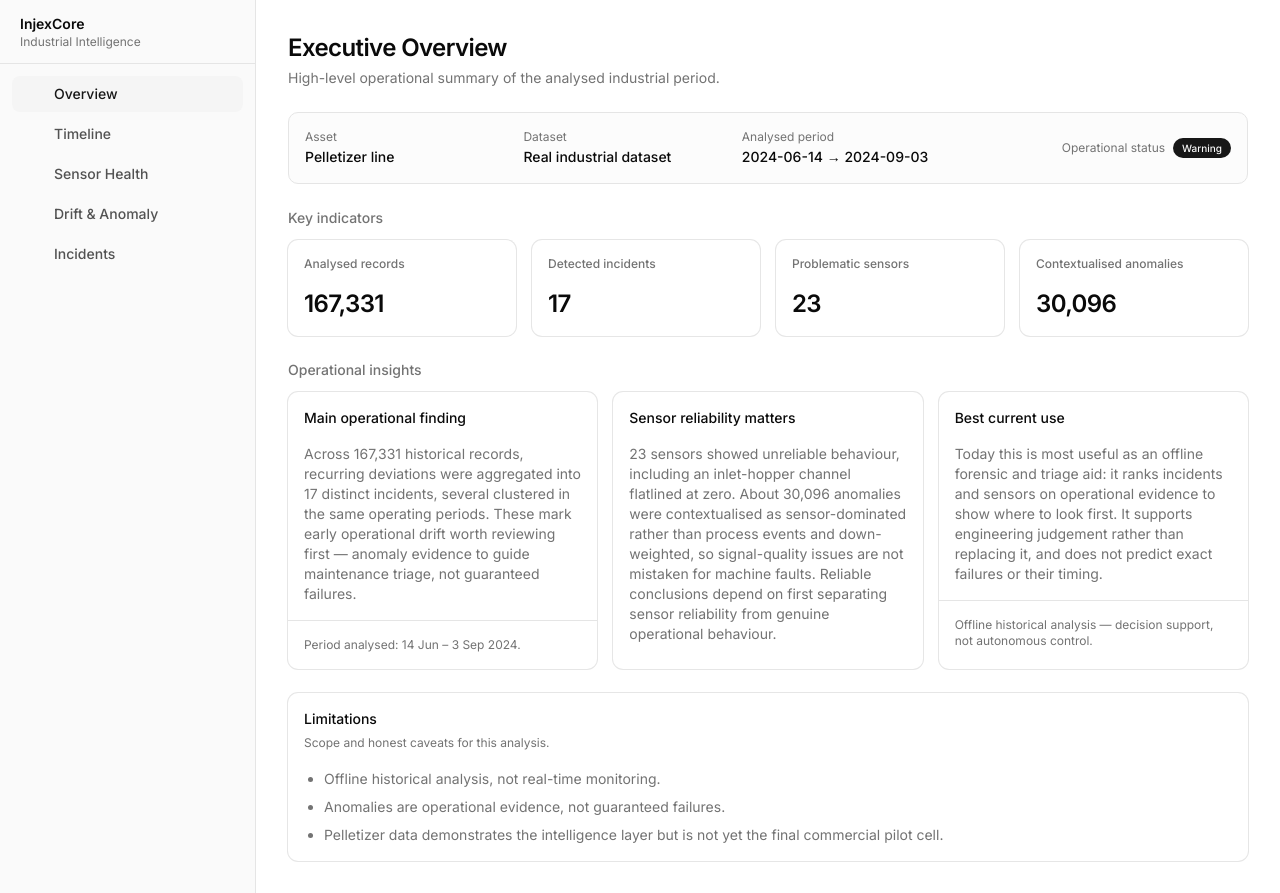
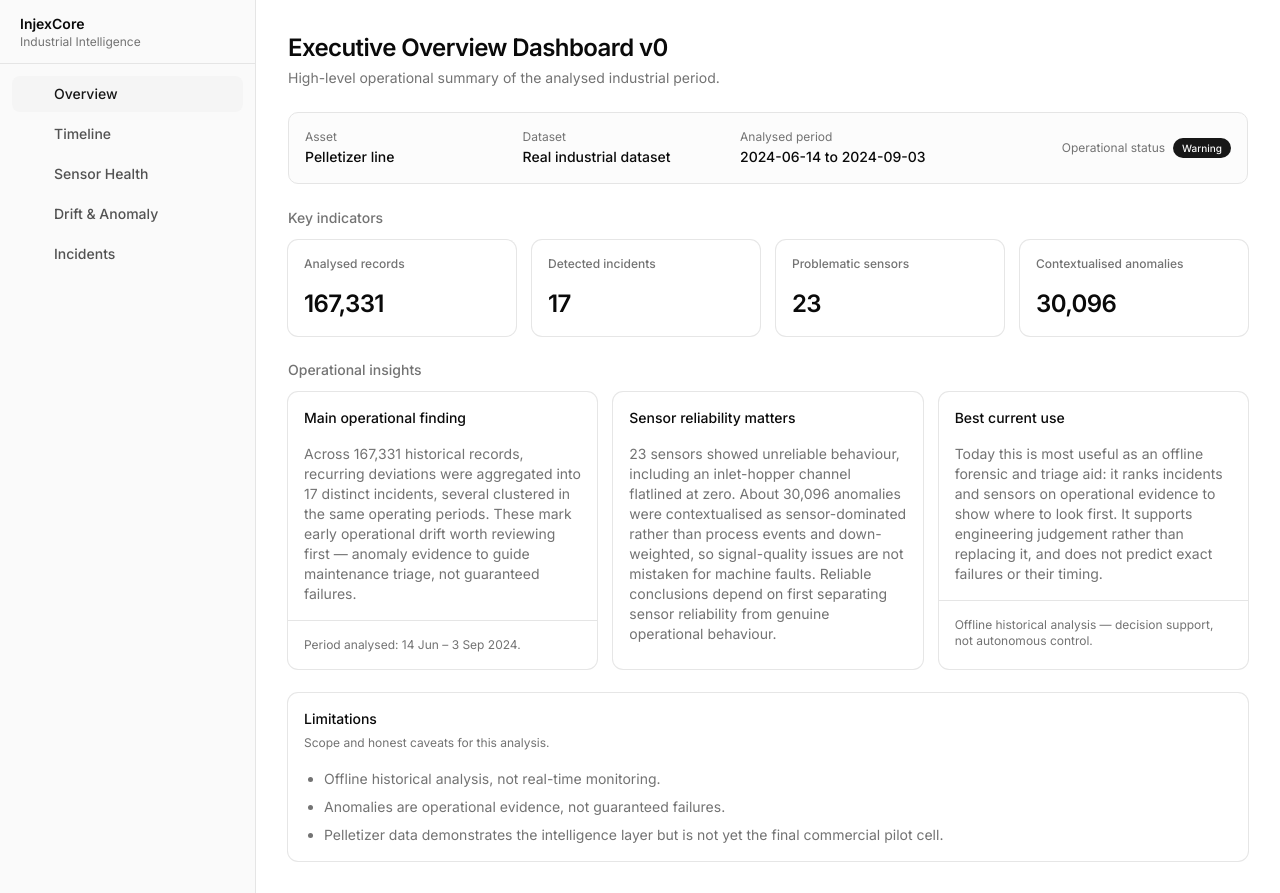
Before and after one commit to SagueLL/InjexCore, a Next.js app in the folder apps/dashboard/: page /overview in a window 1280 px wide. Built offline with nearby package versions, Linux system fonts and the light colour scheme; some icons are missing.

Commit message:
feat(dashboard): minor corrections on the visual page, basic Executive overview done

```diff
--- a/apps/dashboard/src/app/overview/page.tsx
+++ b/apps/dashboard/src/app/overview/page.tsx
@@ -11,7 +11,7 @@ export default function OverviewPage() {
   return (
     <div className="space-y-6">
       <PageHeader
-        title="Executive Overview"
+        title="Executive Overview Dashboard v0"
         description="High-level operational summary of the analysed industrial period."
       />
 
@@ -28,7 +28,7 @@ export default function OverviewPage() {
           <div className="space-y-0.5">
             <dt className="text-xs text-muted-foreground">Analysed period</dt>
             <dd className="text-sm font-medium text-foreground">
-              {summary.periodStart} → {summary.periodEnd}
+              {summary.periodStart} to {summary.periodEnd}
             </dd>
           </div>
         </dl>
```
